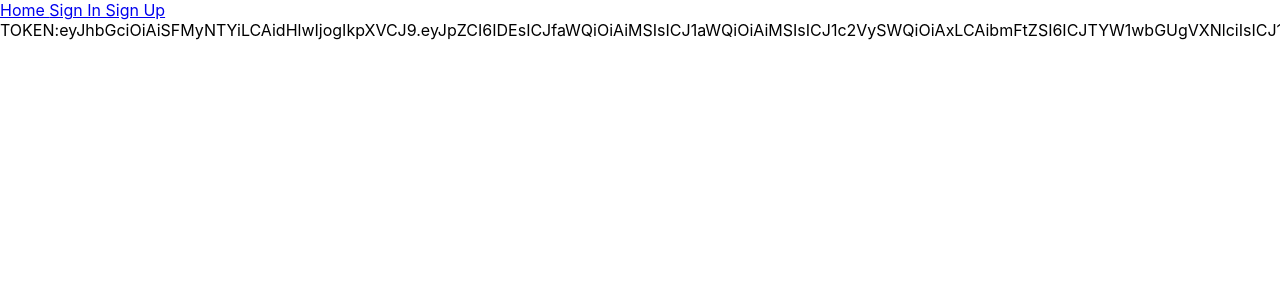
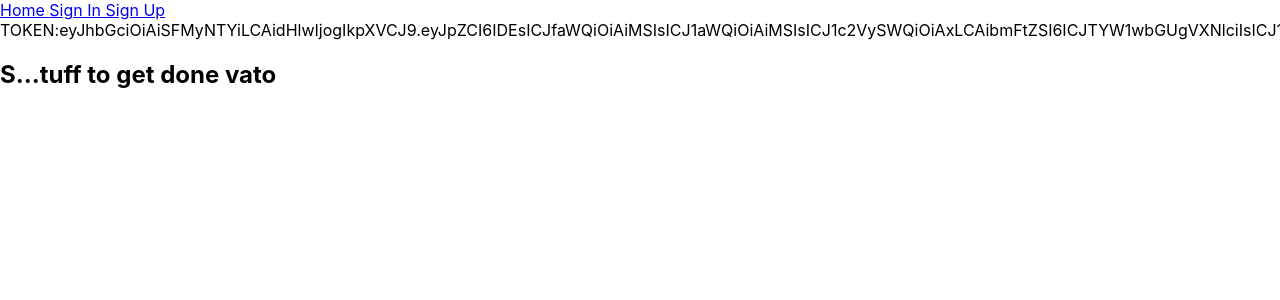
Before and after one commit to cristian-montes/auth_frontend, a React (Create React App) app: page /todos in a window 1280 px wide. Before the commit this address led to /singin. Shown: the top 300 px of the page. Built offline with nearby package versions, Linux system fonts and the light colour scheme; sample sign-in values are in the browser's storage.

Commit message:
toDos route working

```diff
--- a/src/App.js
+++ b/src/App.js
@@ -55,14 +55,14 @@ class App extends Component{
             />
 
             <Route
-              path='/todos'
-              render={(routerProps) =>
-              this.setState.token ? (
-                <ToDos {...routerProps}/>
-              ) : (
-                <Redirect to='/singin'/>
-              )
-              }
+                path="/todos"
+                render={(routerProps) =>
+                   this.state.token ? (
+                        <ToDos {...routerProps} />
+                    ) : (
+                        <Redirect to="/signin" />
+                    )
+                }
             />
           </Switch>
       </section>
--- a/src/ToDos/ToDos.js
+++ b/src/ToDos/ToDos.js
@@ -1,7 +1,7 @@
 import React, { Component } from 'react';
 
 class ToDos extends Component {
-    state = {  }
+    state = {}
     render() {
         return (
             <>
```
